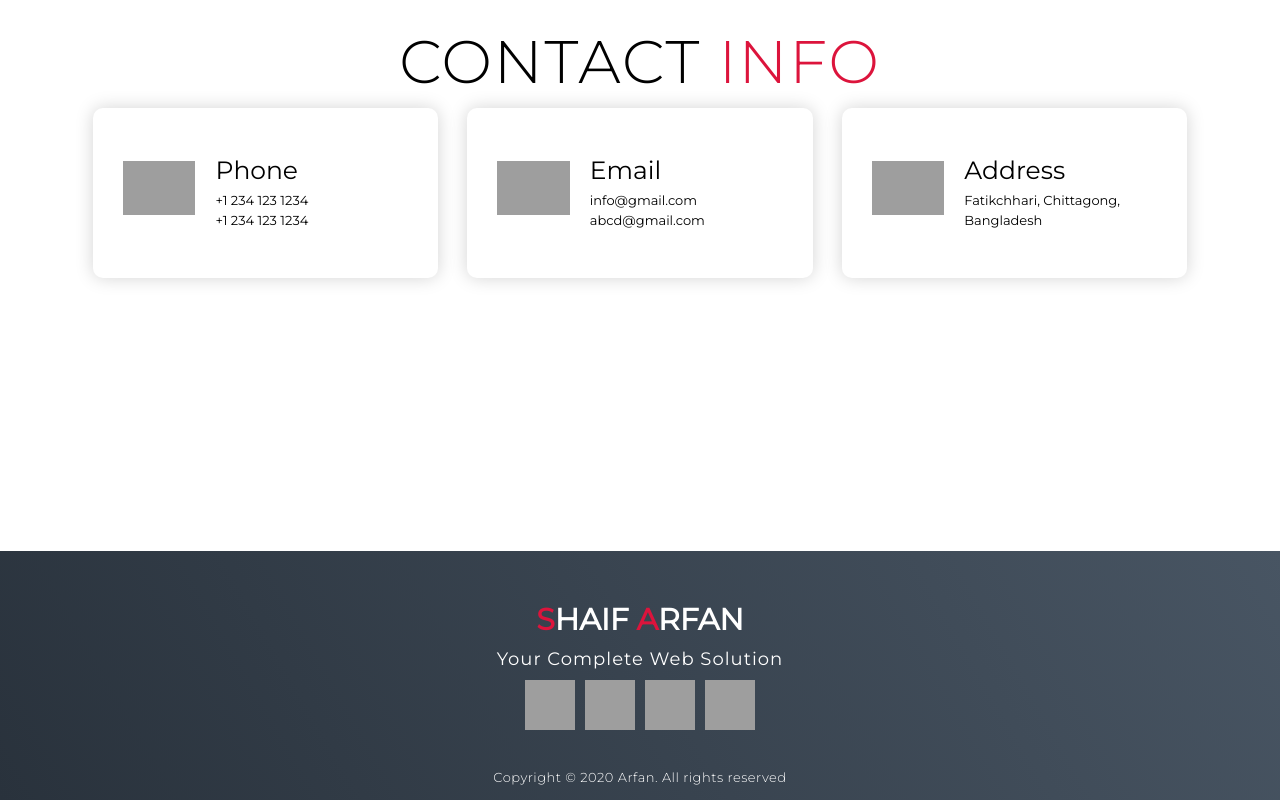
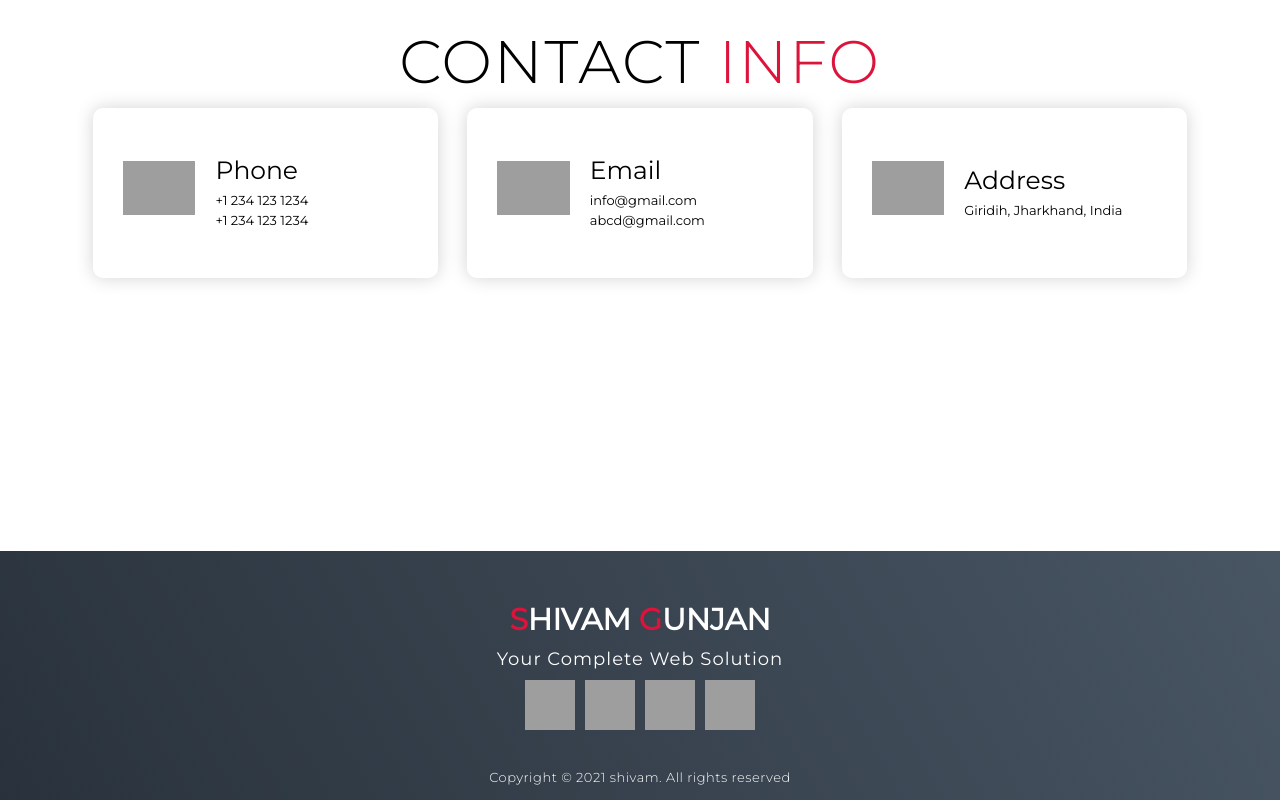
Before and after one commit to ShivamGunjan/One-Page-Portfolio, a plain HTML site: page index.html in a window 1280 px wide. Shown: the part 4992-5792 px from the top of the page. Drawn offline with Linux system fonts and the light colour scheme; grey boxes are pictures that could not be loaded.

Commit message:
Update index.html

```diff
--- a/index.html
+++ b/index.html
@@ -209,7 +209,7 @@
           <div class="icon"><img src="https://img.icons8.com/bubbles/100/000000/map-marker.png" /></div>
           <div class="contact-info">
             <h1>Address</h1>
-            <h2>Fatikchhari, Chittagong, Bangladesh</h2>
+            <h2>Giridih, Jharkhand, India</h2>
           </div>
         </div>
       </div>
@@ -221,7 +221,7 @@
   <section id="footer">
     <div class="footer container">
       <div class="brand">
-        <h1><span>S</span>haif <span>A</span>rfan</h1>
+        <h1><span>S</span>hivam <span>G</span>unjan</h1>
       </div>
       <h2>Your Complete Web Solution</h2>
       <div class="social-icon">
@@ -238,7 +238,7 @@
           <a href="#"><img src="https://img.icons8.com/bubbles/100/000000/behance.png" /></a>
         </div>
       </div>
-      <p>Copyright © 2020 Arfan. All rights reserved</p>
+      <p>Copyright © 2021 shivam. All rights reserved</p>
     </div>
   </section>
   <!-- End Footer -->
```
